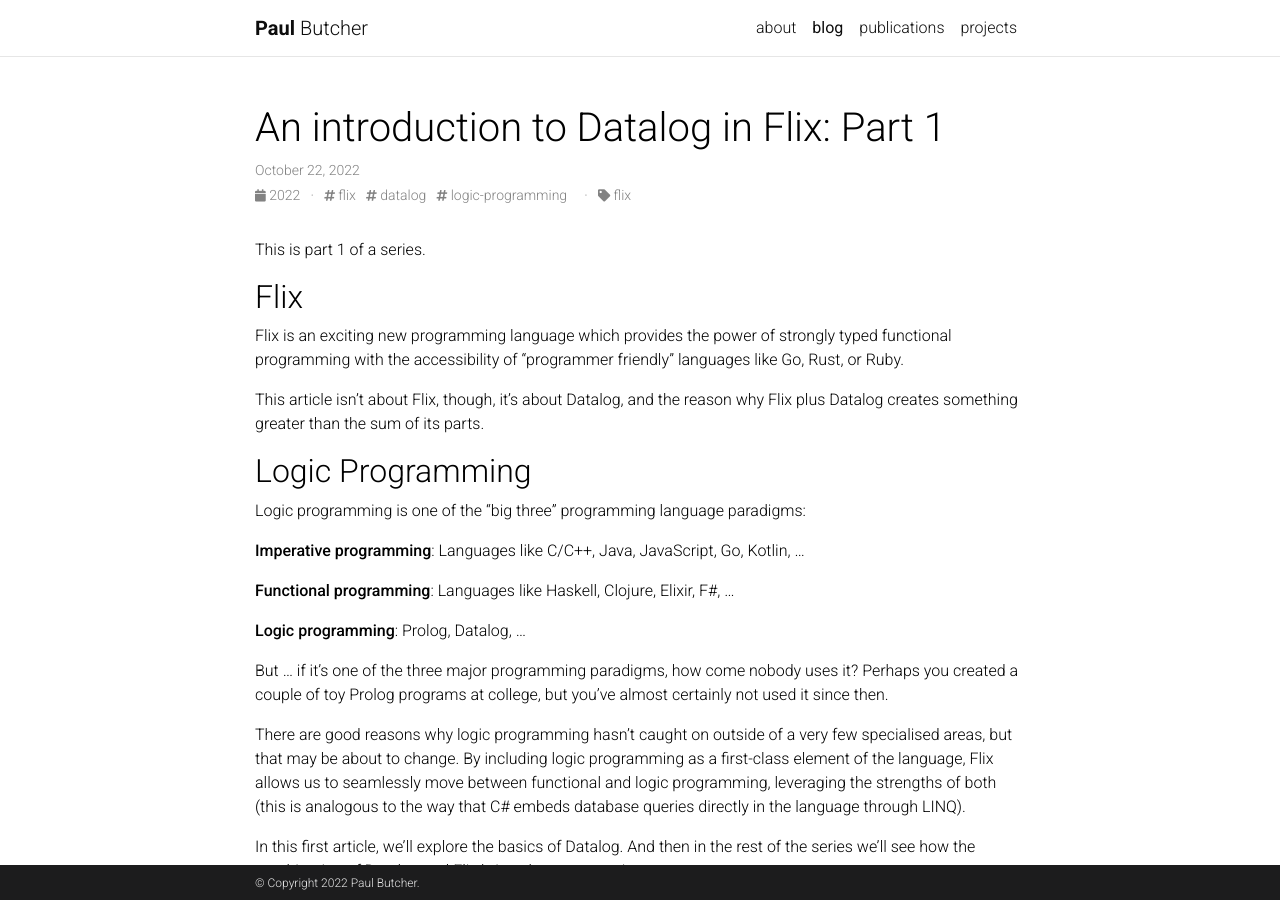
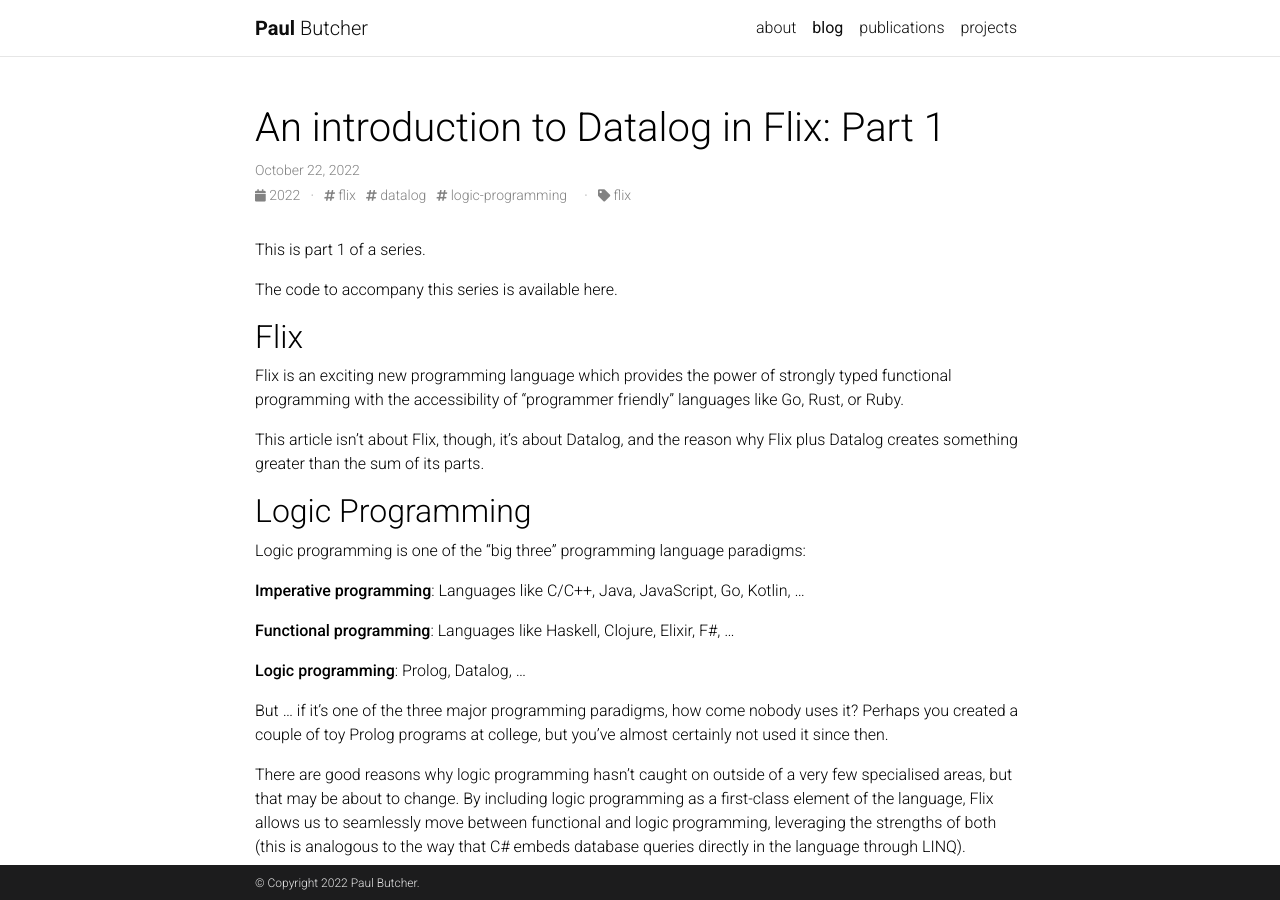
Before and after one commit to paulbutcher/paulbutcher.github.io, a Jekyll site: the page built from _posts/2022-10-22-datalog1.md, in a window 1280 px wide and 900 px high. Built offline with Jekyll 4.4.1, drawn with Linux system fonts in a browser that asks for light colours; nearby versions of some CDN libraries; comment, search, counter and statistics services are not loaded; a style sheet for code colours, icons or effects is not loaded.

Commit message:
Add GitHub link

```diff
--- a/_posts/2022-10-22-datalog1.md
+++ b/_posts/2022-10-22-datalog1.md
@@ -7,6 +7,8 @@ categories: flix
 ---
 
 This is part 1 of a series.
+
+The code to accompany this series is available [here](https://github.com/paulbutcher/datalog-flix).
 
 ## Flix
 
```
